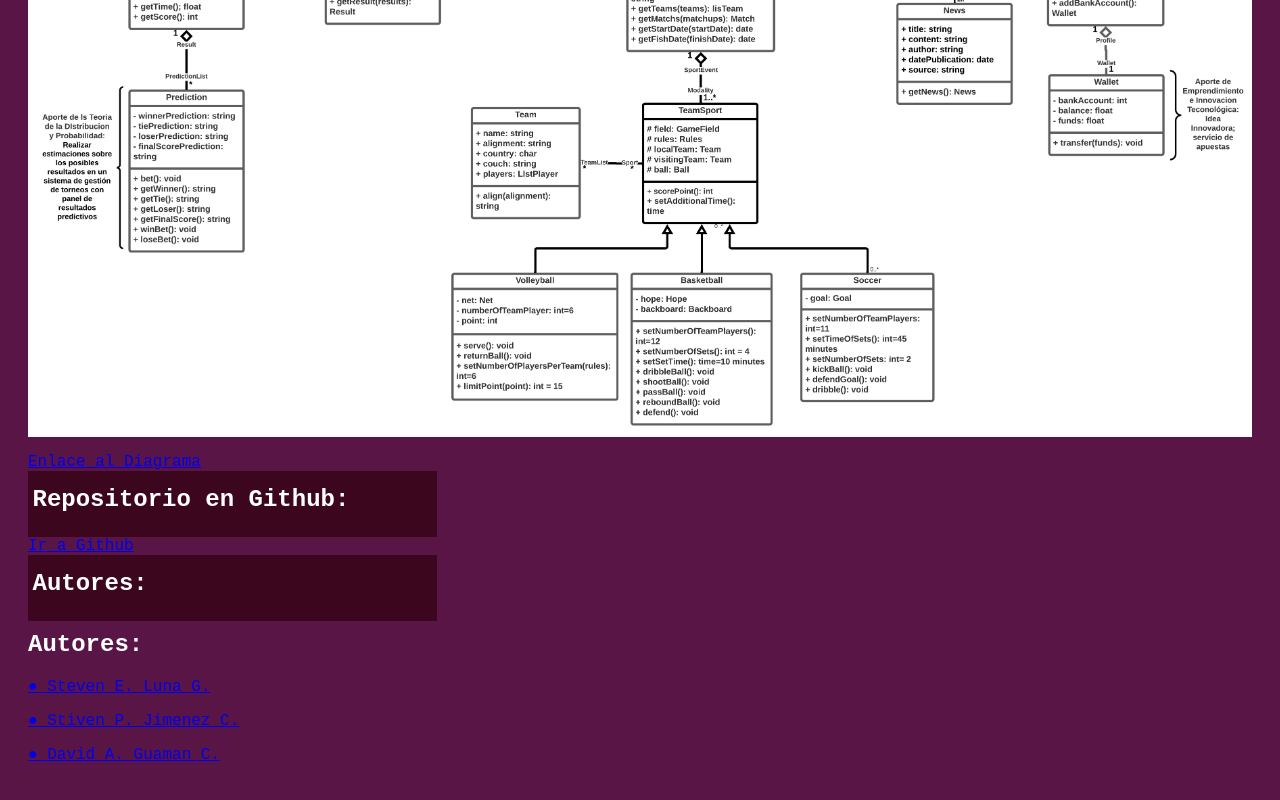
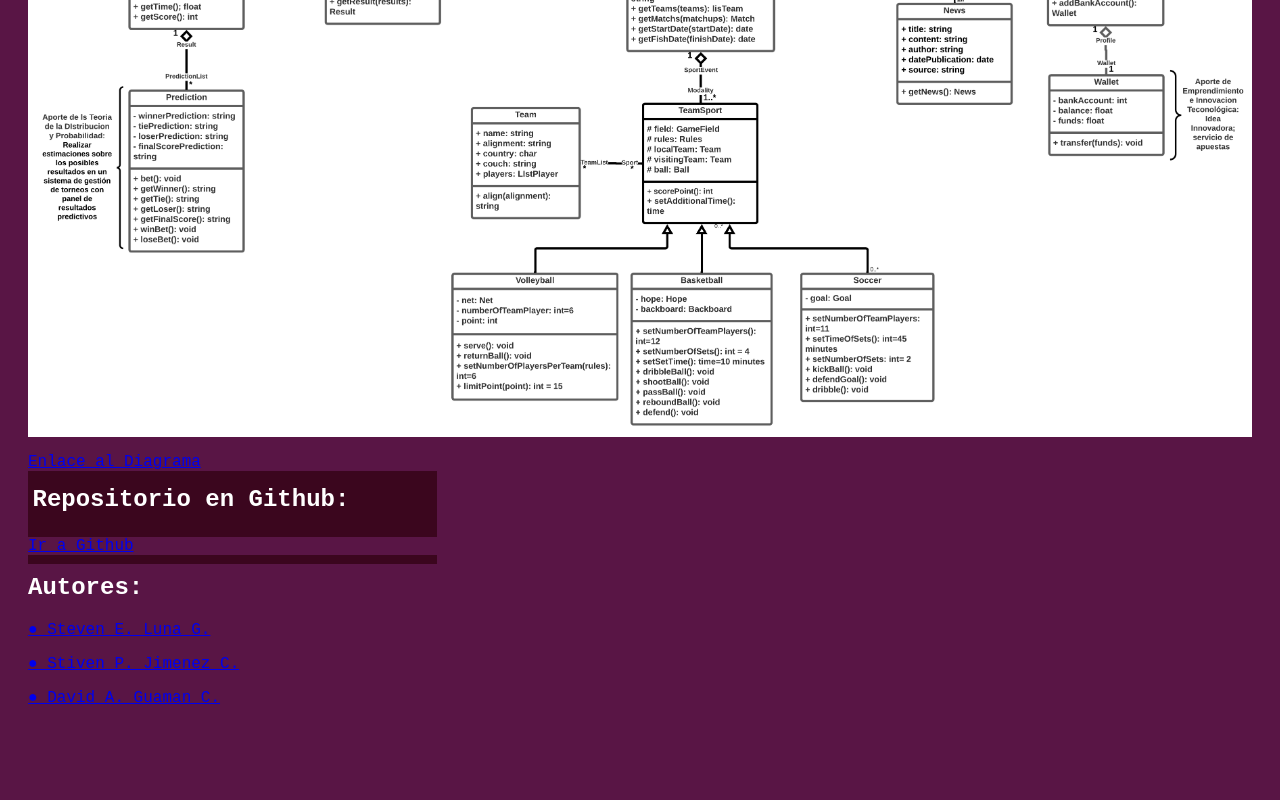
Before and after one commit to StevenLunaG/AplicacionSeguimientoCompetenciasDeportivas, a plain HTML site: page index.html in a window 1280 px wide. Shown: the part 2235-3035 px from the top of the page. After the commit the page ends 2986 px from the top, so only its background shows below. Drawn offline with Linux system fonts and the light colour scheme.

Commit message:
Update index.html

```diff
--- a/index.html
+++ b/index.html
@@ -117,7 +117,6 @@
     </div>
       <a href="https://github.com/StevenErnestoLunaGaona/AplicacionSeguimientoCompetenciasDeportivas/">Ir a Github</a>
       <div class="rectangulo">
-      <h2>Autores:</h2>
     </div><h2>Autores:</h2>
       <a href="https://stevenernestolunagaona.github.io/Curriculum/">● Steven E. Luna G.</a>
       <p> </p>
```
